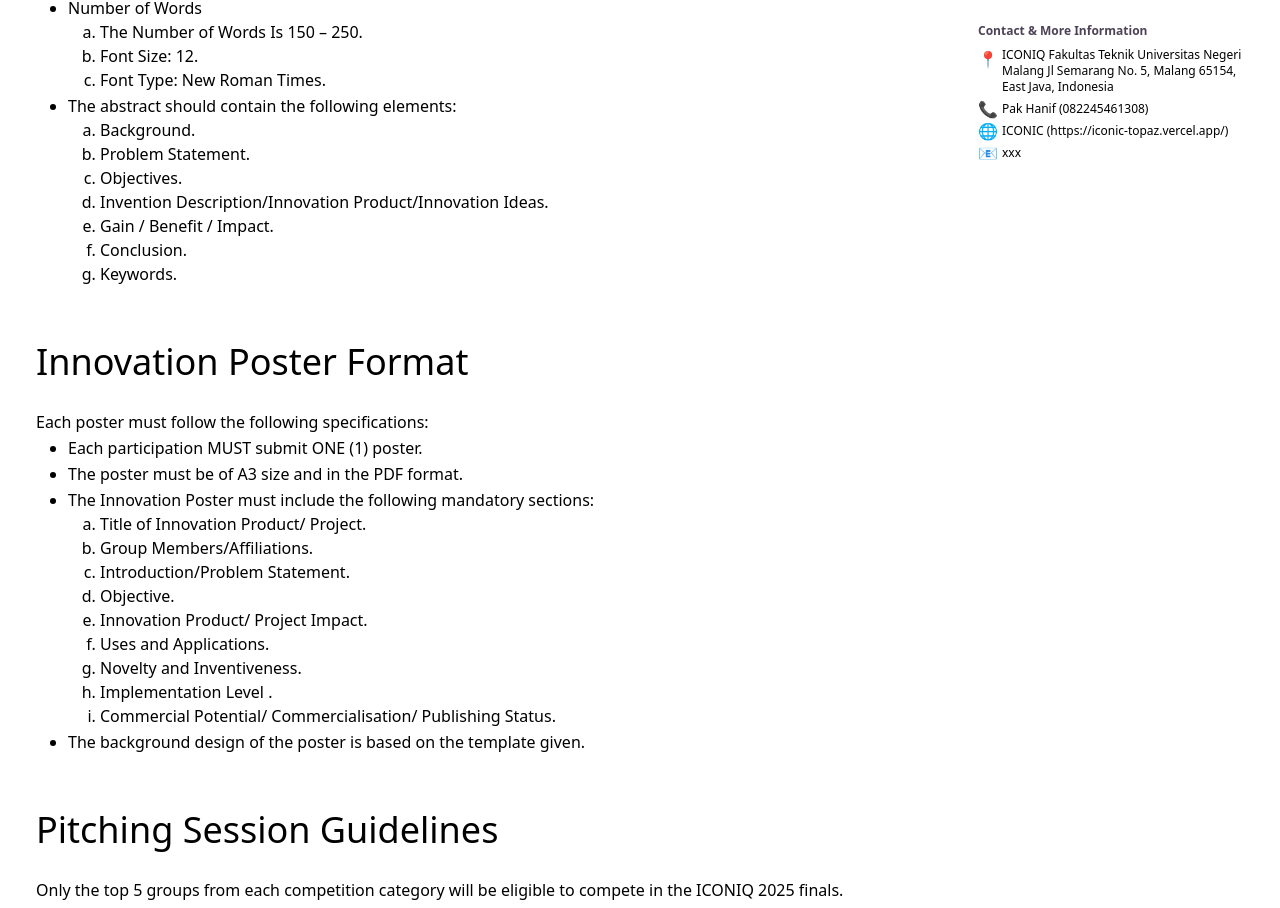
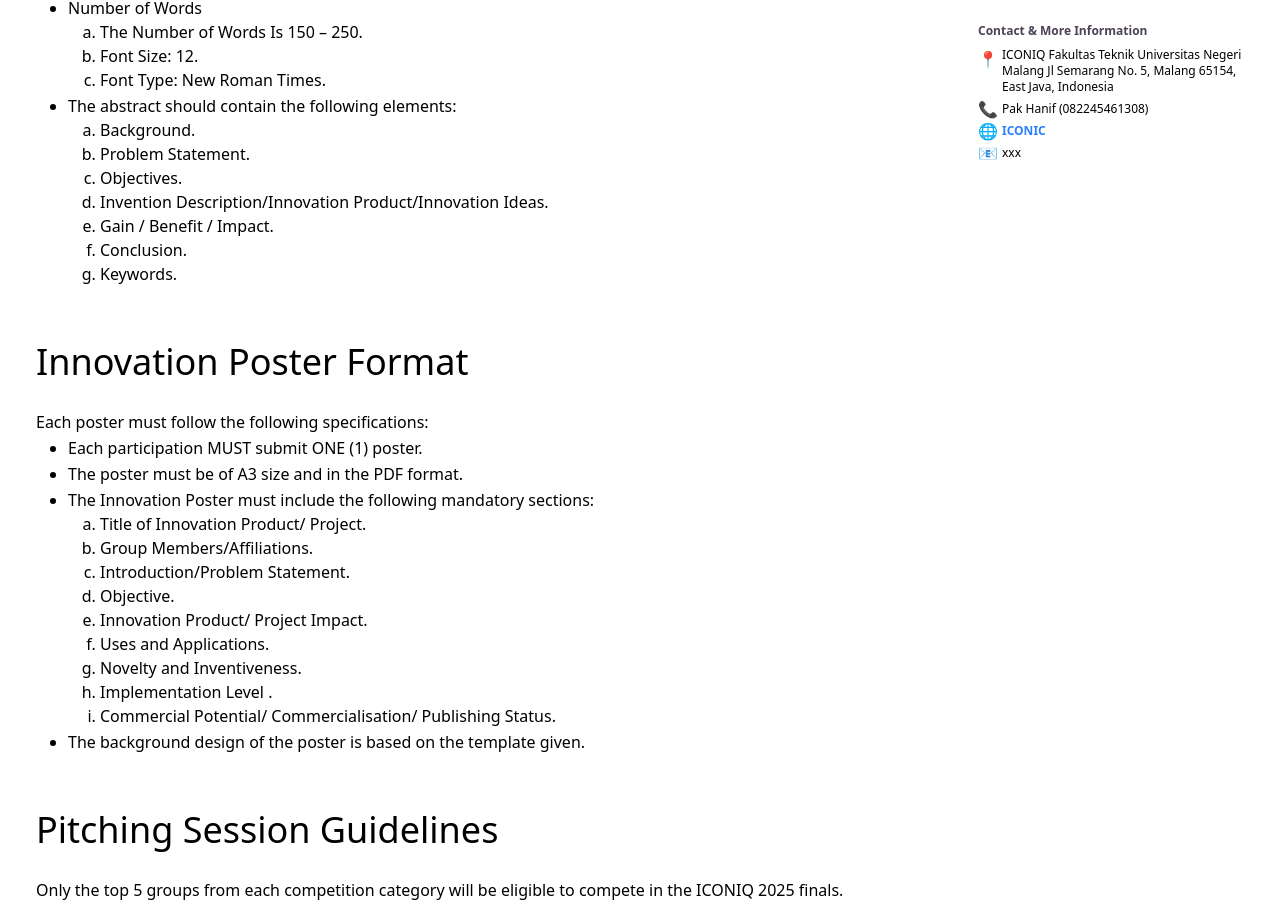
Before and after one commit to FathanAlfariel/iconic, a React (Vite) app: page /guidelines in a window 1280 px wide. Shown: the part 796-1704 px from the top of the page. Built offline with nearby package versions, Linux system fonts and the light colour scheme.

Commit message:
change web information

```diff
--- a/src/pages/Guidelines.jsx
+++ b/src/pages/Guidelines.jsx
@@ -227,7 +227,12 @@ const Guidelines = () => {
               </li>
               <li className="relative before:absolute before:left-0 before:top-1/2 before:-translate-y-1/2 before:content-['🌐']">
                 <p className="ml-6 text-xs">
-                  ICONIC (https://iconic-topaz.vercel.app/)
+                  <a
+                    href="https://iconic-topaz.vercel.app/"
+                    className="font-semibold text-blue-500 hover:text-blue-700 hover:underline"
+                  >
+                    ICONIC
+                  </a>
                 </p>
               </li>
               <li className="relative before:absolute before:left-0 before:top-1/2 before:-translate-y-1/2 before:content-['📧']">
--- a/src/pages/Home.jsx
+++ b/src/pages/Home.jsx
@@ -298,7 +298,12 @@ const Home = () => {
               </li>
               <li className="relative before:absolute before:left-0 before:top-1/2 before:-translate-y-1/2 before:content-['🌐']">
                 <p className="ml-6 text-xs">
-                  ICONIC (https://iconic-topaz.vercel.app/)
+                  <a
+                    href="https://iconic-topaz.vercel.app/"
+                    className="font-semibold text-blue-500 hover:text-blue-700 hover:underline"
+                  >
+                    ICONIC
+                  </a>
                 </p>
               </li>
               <li className="relative before:absolute before:left-0 before:top-1/2 before:-translate-y-1/2 before:content-['📧']">
```
